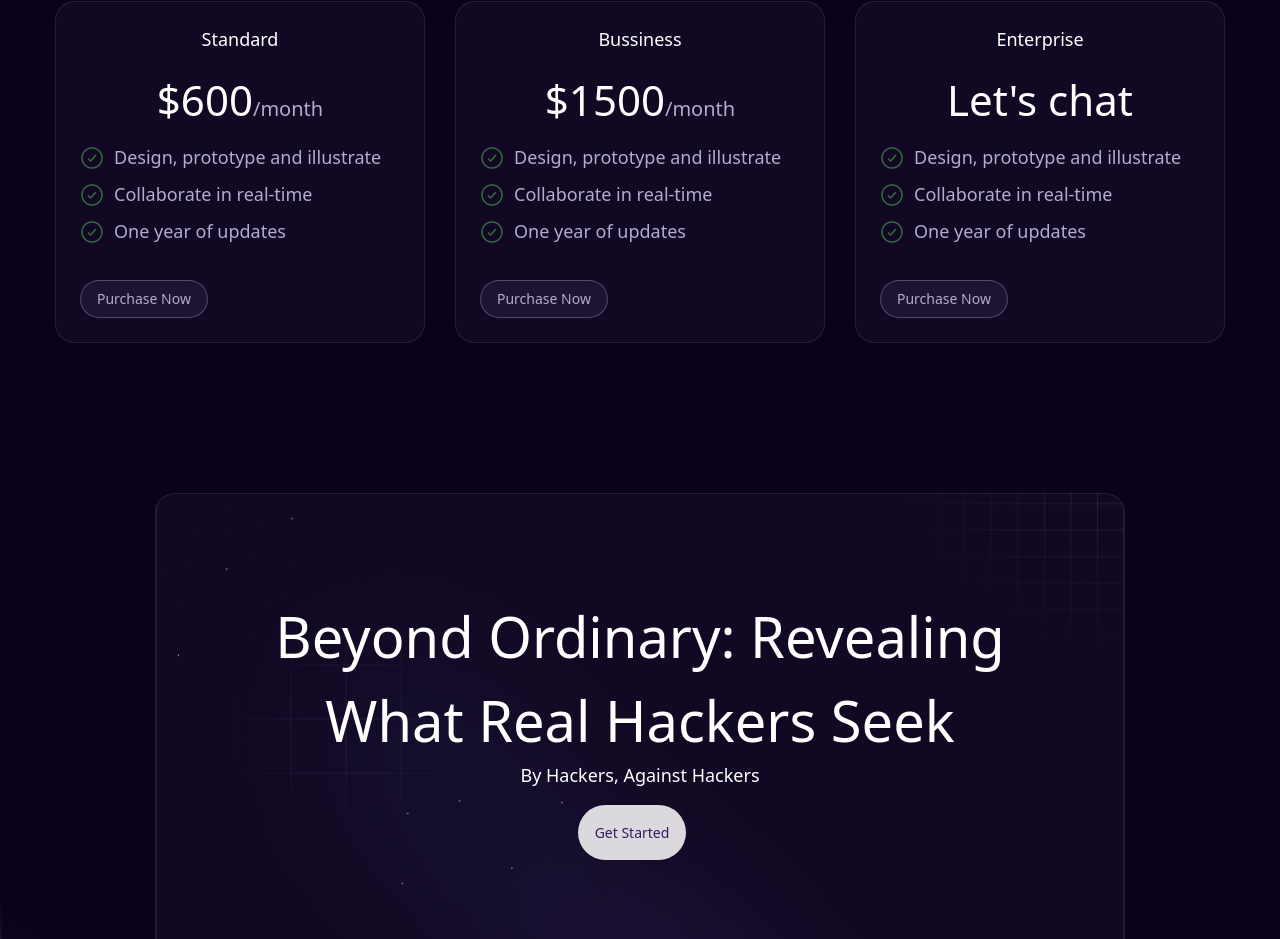
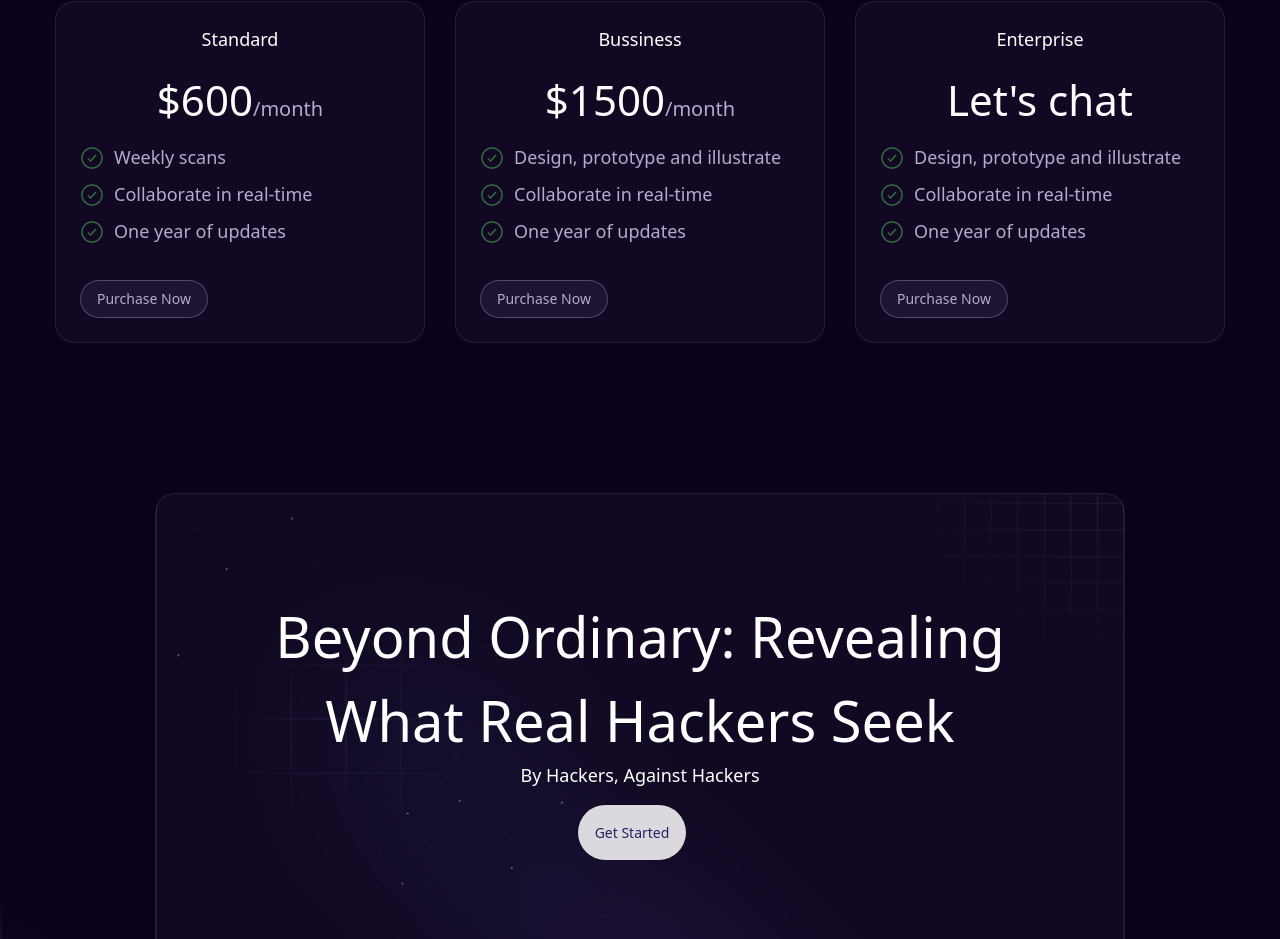
Before and after one commit to tarunkumar2112/staging, a React (Create React App) app: page / in a window 1280 px wide. Shown: the part 6121-7060 px from the top of the page. Built offline with nearby package versions, Linux system fonts and the light colour scheme.

Commit message:
Update Home.js

```diff
--- a/src/pages/Home.js
+++ b/src/pages/Home.js
@@ -247,7 +247,7 @@ const Home = () => {
           <ul>
           <li class="flex items-start gap-[10px;] font-[16px] py-[5px]">
             <img className='mt-[2px]' src={checkmark} alt="checkmark"/>
-            Design, prototype and illustrate
+            Weekly scans
             </li>
             <li class="flex items-start gap-[10px;] font-[16px] py-[5px]">
             <img className='mt-[2px]' src={checkmark} alt="checkmark"/>
```
